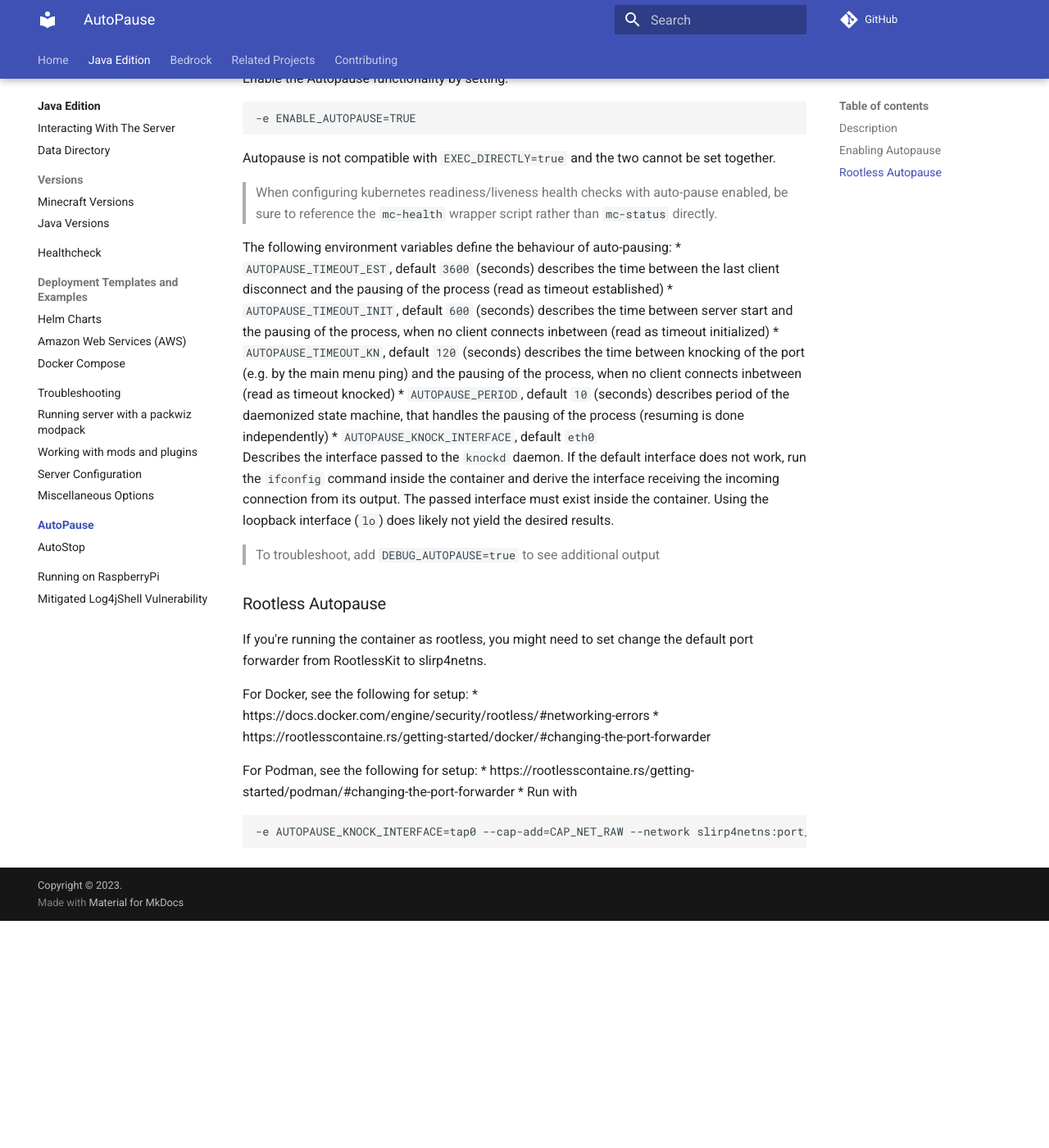
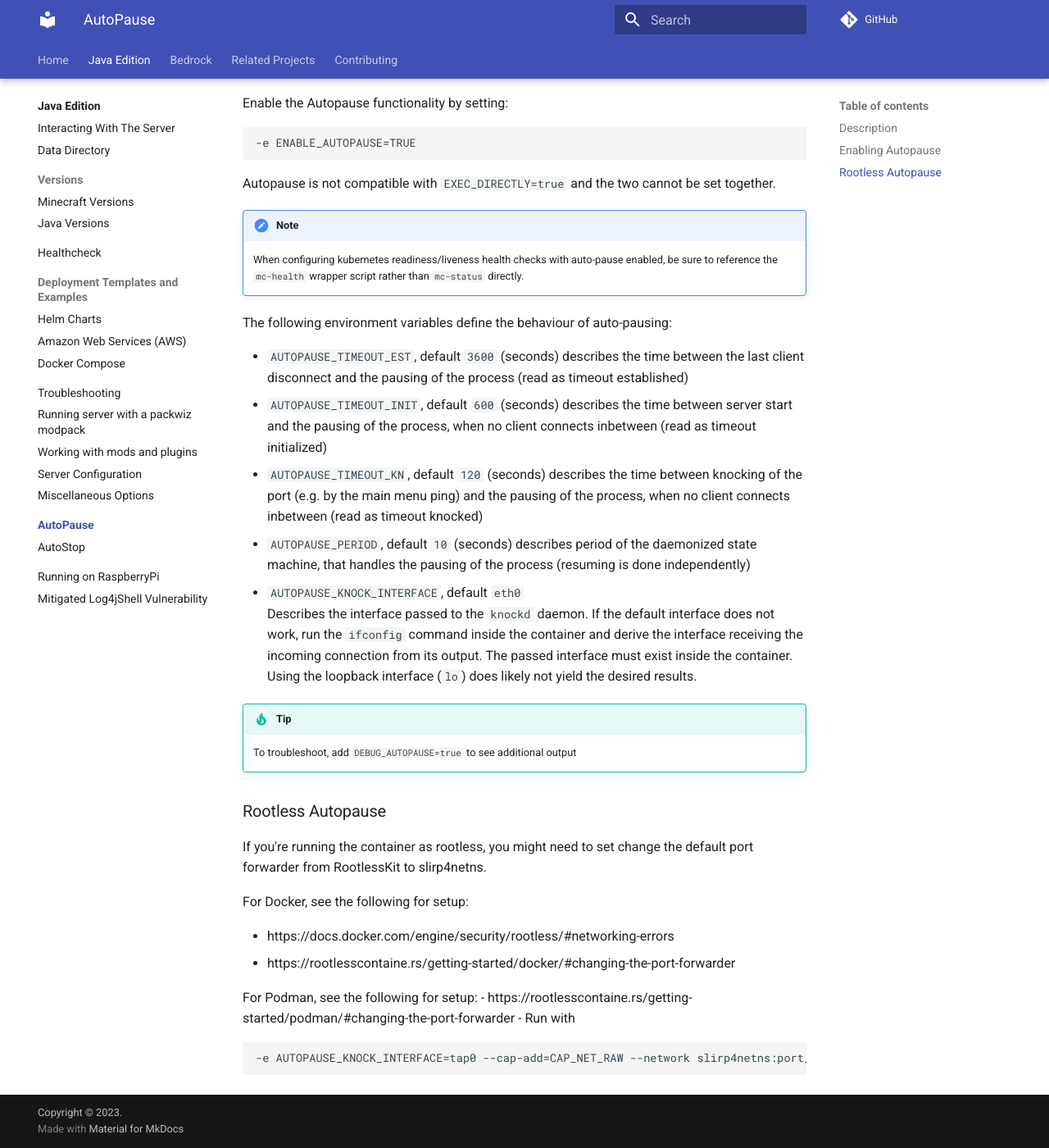
Before and after one commit to camalot/mkdocs-test, an MkDocs documentation site: the page built from docs/java/autopause/index.md, in a window 1280 px wide and 1400 px high, scrolled down 1139 px. Shown: the whole window at 82% size. Built offline with MkDocs 1.6.1 and Material for MkDocs 9.7.7, drawn with Linux system fonts in a browser that asks for light colours; comment, search, counter and statistics services are not loaded; before the commit the page ends 2262 px from its top, so only the background shows below that.

Commit message:
added admonitions

````diff
--- a/docs/java/autopause/index.md
+++ b/docs/java/autopause/index.md
@@ -10,7 +10,9 @@
 
 **You must greatly increase or disable max-tick-time watchdog functionality.** From the server's point of view, the pausing causes a single tick to take as long as the process is stopped, so the server watchdog might intervene after the process is continued, possibly forcing a container restart. To prevent this, ensure that the `max-tick-time` in the `server.properties` file is set to a very large value or -1 to disable it entirely, which is highly recommended. That can be set with `MAX_TICK_TIME` as described in [the section below](#max-tick-time).
 
-> **NOTE:** Non-vanilla versions might have their own configuration file, you might have to disable their watchdogs separately. For PaperMC servers, you need to send the JVM flag `-Ddisable.watchdog=true`, this can be done with the docker env variable `-e JVM_DD_OPTS=disable.watchdog:true`
+!!! note
+
+    Non-vanilla versions might have their own configuration file, you might have to disable their watchdogs separately. For PaperMC servers, you need to send the JVM flag `-Ddisable.watchdog=true`, this can be done with the docker env variable `-e JVM_DD_OPTS=disable.watchdog:true`
 
 On startup the `server.properties` file is checked and, if applicable, a warning is printed to the terminal. When the server is created (no data available in the persistent directory), the properties file is created with the Watchdog disabled.
 
@@ -30,33 +32,40 @@
 
 Autopause is not compatible with `EXEC_DIRECTLY=true` and the two cannot be set together.
 
-> When configuring kubernetes readiness/liveness health checks with auto-pause enabled, be sure to reference the `mc-health` wrapper script rather than `mc-status` directly.
+!!! note
+
+    When configuring kubernetes readiness/liveness health checks with auto-pause enabled, be sure to reference the `mc-health` wrapper script rather than `mc-status` directly.
 
 The following environment variables define the behaviour of auto-pausing:
-* `AUTOPAUSE_TIMEOUT_EST`, default `3600` (seconds)
+
+- `AUTOPAUSE_TIMEOUT_EST`, default `3600` (seconds)
   describes the time between the last client disconnect and the pausing of the process (read as timeout established)
-* `AUTOPAUSE_TIMEOUT_INIT`, default `600` (seconds)
+- `AUTOPAUSE_TIMEOUT_INIT`, default `600` (seconds)
   describes the time between server start and the pausing of the process, when no client connects inbetween (read as timeout initialized)
-* `AUTOPAUSE_TIMEOUT_KN`, default `120` (seconds)
+- `AUTOPAUSE_TIMEOUT_KN`, default `120` (seconds)
   describes the time between knocking of the port (e.g. by the main menu ping) and the pausing of the process, when no client connects inbetween (read as timeout knocked)
-* `AUTOPAUSE_PERIOD`, default `10` (seconds)
+- `AUTOPAUSE_PERIOD`, default `10` (seconds)
   describes period of the daemonized state machine, that handles the pausing of the process (resuming is done independently)
-* `AUTOPAUSE_KNOCK_INTERFACE`, default `eth0`
+- `AUTOPAUSE_KNOCK_INTERFACE`, default `eth0`
   <br>Describes the interface passed to the `knockd` daemon. If the default interface does not work, run the `ifconfig` command inside the container and derive the interface receiving the incoming connection from its output. The passed interface must exist inside the container. Using the loopback interface (`lo`) does likely not yield the desired results.
 
-> To troubleshoot, add `DEBUG_AUTOPAUSE=true` to see additional output
+!!! tip
+
+    To troubleshoot, add `DEBUG_AUTOPAUSE=true` to see additional output
 
 ### Rootless Autopause
 
 If you're running the container as rootless, you might need to set change the default port forwarder from RootlessKit to slirp4netns.
 
 For Docker, see the following for setup:
-* https://docs.docker.com/engine/security/rootless/#networking-errors
-* https://rootlesscontaine.rs/getting-started/docker/#changing-the-port-forwarder
+
+- https://docs.docker.com/engine/security/rootless/#networking-errors
+- https://rootlesscontaine.rs/getting-started/docker/#changing-the-port-forwarder
 
 For Podman, see the following for setup:
-* https://rootlesscontaine.rs/getting-started/podman/#changing-the-port-forwarder
-* Run with
+- https://rootlesscontaine.rs/getting-started/podman/#changing-the-port-forwarder
+- Run with
+
   ```
   -e AUTOPAUSE_KNOCK_INTERFACE=tap0 --cap-add=CAP_NET_RAW --network slirp4netns:port_handler=slirp4netns
   ```
--- a/mkdocs.yml
+++ b/mkdocs.yml
@@ -75,7 +75,10 @@
   - def_list
   - tables
   - pymdownx.highlight:
-      use_pygments:
+      anchor_linenums: true
+      line_spans: __span
+      pygments_lang_class: true
+  - pymdownx.inlinehilite
   - pymdownx.details
   - pymdownx.snippets
   - pymdownx.superfences
````
Also changed, not shown: docs/java/autopause/autostop.md (+7 -3 lines), docs/java/configuration/index.md (+21 -7 lines), docs/java/data-directory.md (+12 -7 lines), docs/java/healthcheck.md (+2 -2 lines).
